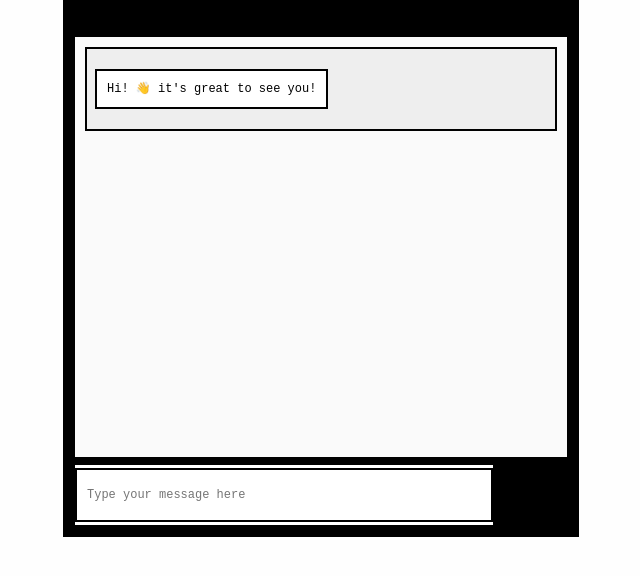
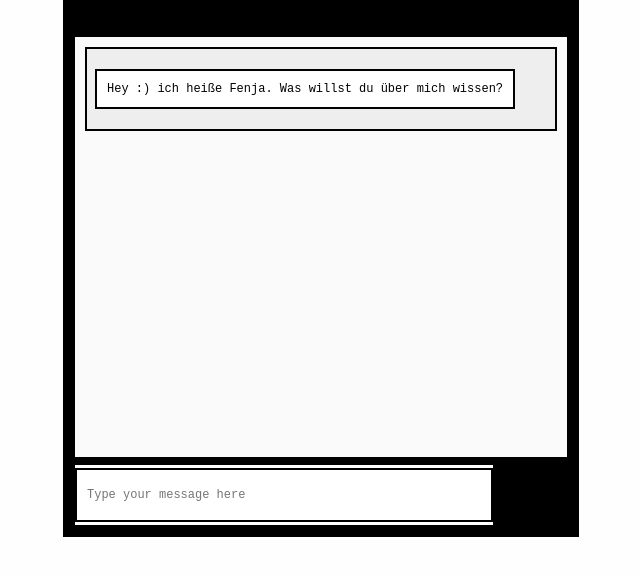
Before and after one commit to Fenjahhh/Jump_n_Run_v2, a plain HTML site: page index.html in a window 1280 px wide. Shown: the part 114-690 px from the top of the page, without its empty margins (319-959 px from the left). Drawn offline with Linux system fonts and the light colour scheme.

Commit message:
Update index.html

```diff
--- a/index.html
+++ b/index.html
@@ -15,7 +15,7 @@
         <div id="chatbot">
             <div id="conversation">
               <div class="chatbot-message">
-                <p class="chatbot-text">Hi! 👋 it's great to see you!</p>
+                <p class="chatbot-text">Hey :) ich heiße Fenja. Was willst du über mich wissen?</p>
               </div>
             </div>
             <form id="input-form">
```
